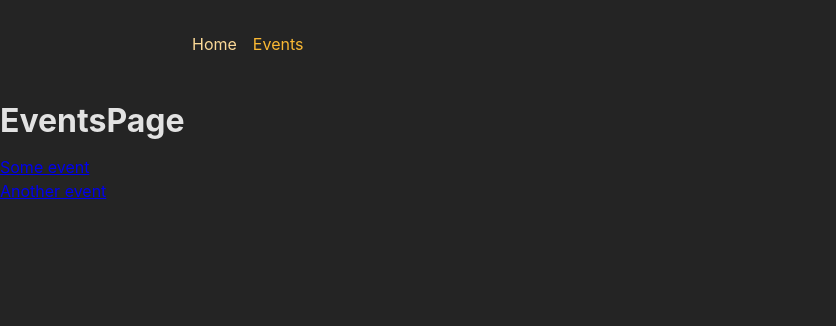
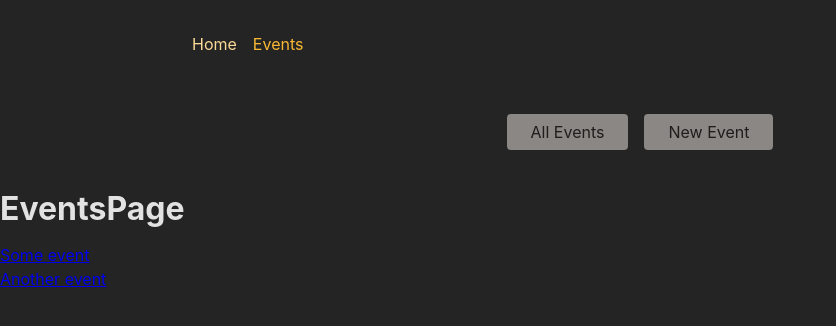
Before and after one commit to szamorano/react-event-app, a React (Create React App) app in the folder frontend/: page /events in a window 1280 px wide. Shown: the top 326 px of the page, without its empty margins (0-836 px from the left). Built offline with nearby package versions, Linux system fonts and the light colour scheme.

Commit message:
Add nested layout route that adds EventNavigation component to all page components.

```diff
--- a/frontend/src/App.js
+++ b/frontend/src/App.js
@@ -26,6 +26,7 @@
 import NewEventPage from "./pages/NewEvent";
 import EditEventPage from "./pages/EditEvent";
 import RootLayout from "./pages/Root";
+import EventsRootLayout from "./pages/EventsRoot";
 
 const router = createBrowserRouter([
   {
@@ -33,10 +34,16 @@
     element: <RootLayout />,
     children: [
       { index: true, element: <HomePage /> },
-      { path: "events", element: <EventsPage /> },
-      { path: "events/:eventId", element: <EventDetailPage /> },
-      { path: "events/new", element: <NewEventPage /> },
-      { path: "events/:eventId/edit", element: <EditEventPage /> },
+      {
+        path: "events",
+        element: <EventsRootLayout />,
+        children: [
+          { index: true, element: <EventsPage /> },
+          { path: ":eventId", element: <EventDetailPage /> },
+          { path: "new", element: <NewEventPage /> },
+          { path: ":eventId/edit", element: <EditEventPage /> },
+        ],
+      },
     ],
   },
 ]);
--- /dev/null
+++ b/frontend/src/pages/EventsRoot.js
@@ -0,0 +1,13 @@
+import { Outlet } from "react-router-dom";
+import EventsNavigation from "../components/EventsNavigation";
+
+function EventsRootLayout() {
+  return (
+    <>
+      <EventsNavigation />
+      <Outlet />
+    </>
+  );
+}
+
+export default EventsRootLayout;
```
